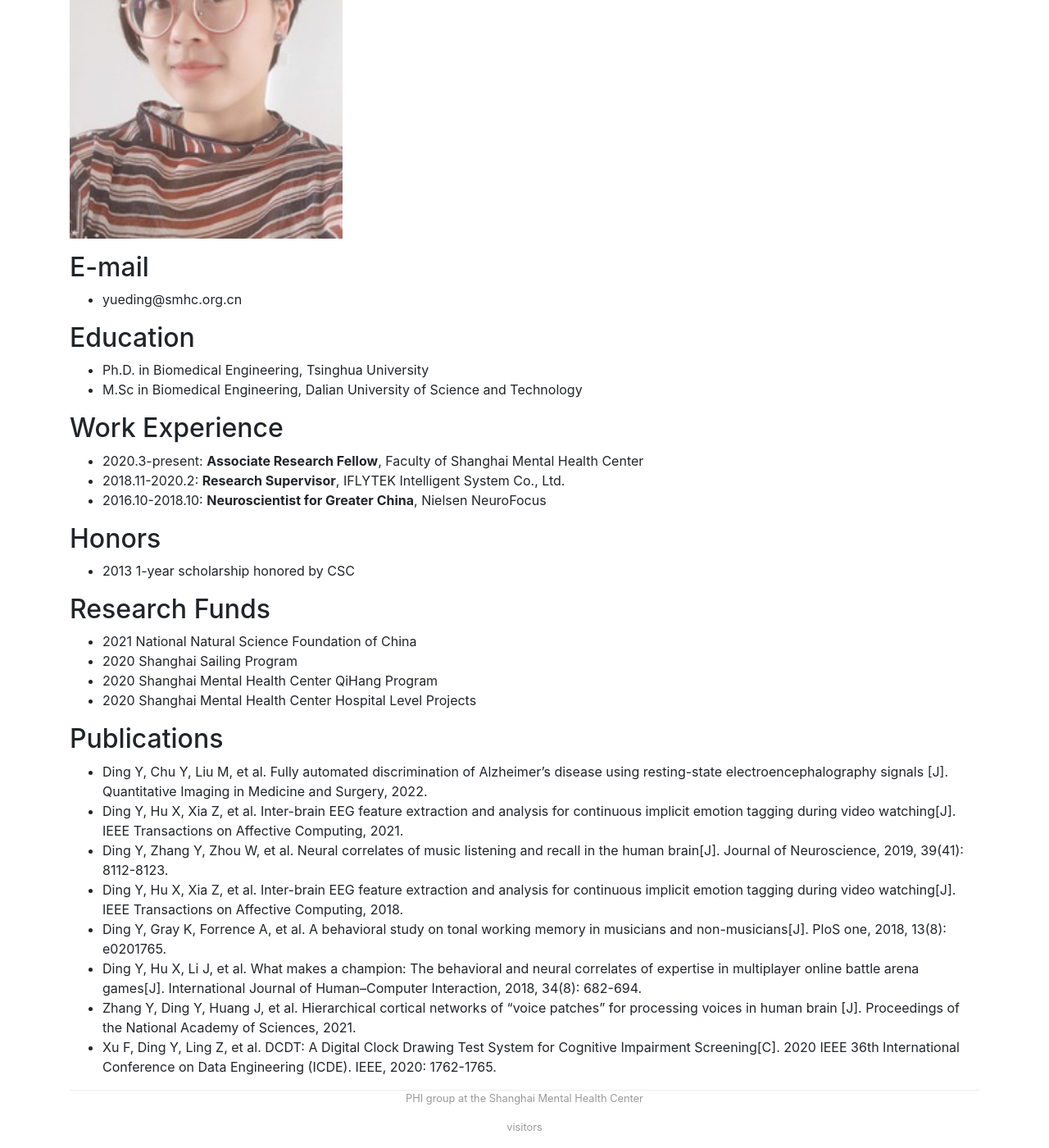
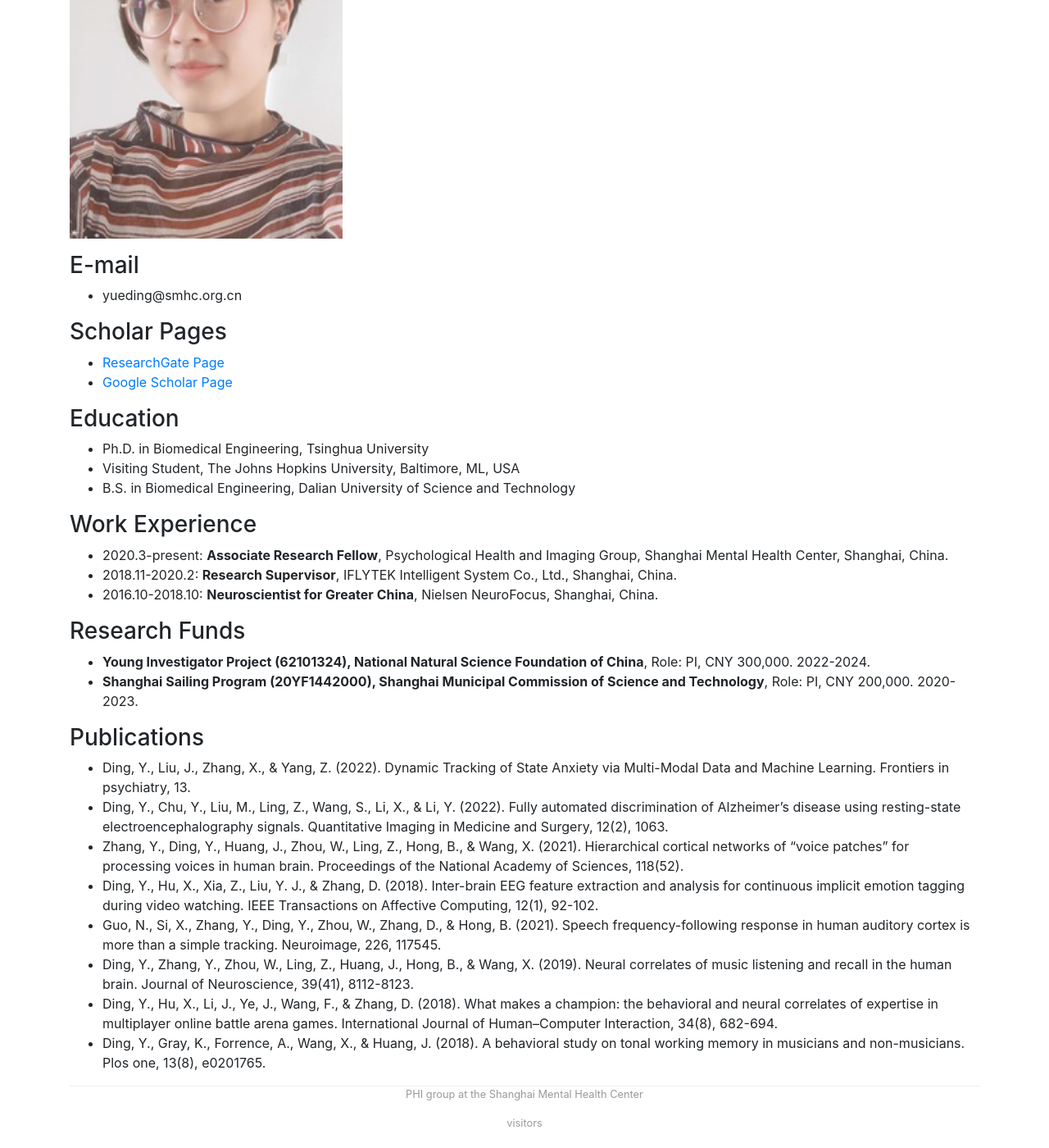
Before and after one commit to PHI-group/phi-group.github.io, a Jekyll site: the page built from scholarpages/dingy.md, in a window 1280 px wide and 1400 px high, scrolled down 326 px. Shown: the whole window at 82% size. Built offline with Jekyll 4.4.1, drawn with Linux system fonts in a browser that asks for light colours; comment, search, counter and statistics services are not loaded.

Commit message:
updated ding yue page

```diff
--- a/scholarpages/dingy.md
+++ b/scholarpages/dingy.md
@@ -6,42 +6,39 @@ title: Yue Ding Ph.D
 <p align="left"><img style="width:30%" src="/img/scholarpages_people/dingy.jpeg"></p>
 
 
-## E-mail
+### E-mail
 
 - yueding@smhc.org.cn
 
-## Education
+### Scholar Pages
+- [ResearchGate Page](https://www.researchgate.net/profile/Yue-Ding-14)
+- [Google Scholar Page](https://scholar.google.com/citations?user=dxGB4PkAAAAJ&hl=en)
+
+
+### Education
 
 - Ph.D. in Biomedical Engineering, Tsinghua University
-- M.Sc in Biomedical Engineering, Dalian University of Science and Technology
+- Visiting Student, The Johns Hopkins University, Baltimore, ML, USA
+- B.S. in Biomedical Engineering, Dalian University of Science and Technology
 
-## Work Experience
+### Work Experience
 
-- 2020.3-present: **Associate Research Fellow**, Faculty of Shanghai Mental Health Center
-- 2018.11-2020.2: **Research Supervisor**, IFLYTEK Intelligent System Co., Ltd.
-- 2016.10-2018.10: **Neuroscientist for Greater China**, Nielsen NeuroFocus
+- 2020.3-present: **Associate Research Fellow**, Psychological Health and Imaging Group, Shanghai Mental Health Center, Shanghai, China.
+- 2018.11-2020.2: **Research Supervisor**, IFLYTEK Intelligent System Co., Ltd., Shanghai, China.
+- 2016.10-2018.10: **Neuroscientist for Greater China**, Nielsen NeuroFocus, Shanghai, China.
 
+### Research Funds
 
-## Honors
+- **Young Investigator Project (62101324), National Natural Science Foundation of China**, Role: PI, CNY 300,000. 2022-2024.
+- **Shanghai Sailing Program (20YF1442000), Shanghai Municipal Commission of Science and Technology**, Role: PI, CNY 200,000. 2020-2023.
 
-- 2013 1-year scholarship honored by CSC
+### Publications
 
-
-## Research Funds
-
-- 2021 National Natural Science Foundation of China
-- 2020 Shanghai Sailing Program
-- 2020 Shanghai Mental Health Center QiHang Program
-- 2020 Shanghai Mental Health Center Hospital Level Projects
-
-
-## Publications
-
-- Ding Y, Chu Y, Liu M, et al. Fully automated discrimination of Alzheimer’s disease using resting-state electroencephalography signals [J]. Quantitative Imaging in Medicine and Surgery, 2022.
-- Ding Y, Hu X, Xia Z, et al. Inter-brain EEG feature extraction and analysis for continuous implicit emotion tagging during video watching[J]. IEEE Transactions on Affective Computing, 2021.
-- Ding Y, Zhang Y, Zhou W, et al. Neural correlates of music listening and recall in the human brain[J]. Journal of Neuroscience, 2019, 39(41): 8112-8123.
-- Ding Y, Hu X, Xia Z, et al. Inter-brain EEG feature extraction and analysis for continuous implicit emotion tagging during video watching[J]. IEEE Transactions on Affective Computing, 2018.
-- Ding Y, Gray K, Forrence A, et al. A behavioral study on tonal working memory in musicians and non-musicians[J]. PloS one, 2018, 13(8): e0201765.
-- Ding Y, Hu X, Li J, et al. What makes a champion: The behavioral and neural correlates of expertise in multiplayer online battle arena games[J]. International Journal of Human–Computer Interaction, 2018, 34(8): 682-694.
-- Zhang Y, Ding Y, Huang J, et al. Hierarchical cortical networks of “voice patches” for processing voices in human brain [J]. Proceedings of the National Academy of Sciences, 2021.
-- Xu F, Ding Y, Ling Z, et al. DCDT: A Digital Clock Drawing Test System for Cognitive Impairment Screening[C]. 2020 IEEE 36th International Conference on Data Engineering (ICDE). IEEE, 2020: 1762-1765.
+- Ding, Y., Liu, J., Zhang, X., & Yang, Z. (2022). Dynamic Tracking of State Anxiety via Multi-Modal Data and Machine Learning. Frontiers in psychiatry, 13.
+- Ding, Y., Chu, Y., Liu, M., Ling, Z., Wang, S., Li, X., & Li, Y. (2022). Fully automated discrimination of Alzheimer’s disease using resting-state electroencephalography signals. Quantitative Imaging in Medicine and Surgery, 12(2), 1063.
+- Zhang, Y., Ding, Y., Huang, J., Zhou, W., Ling, Z., Hong, B., & Wang, X. (2021). Hierarchical cortical networks of “voice patches” for processing voices in human brain. Proceedings of the National Academy of Sciences, 118(52).
+- Ding, Y., Hu, X., Xia, Z., Liu, Y. J., & Zhang, D. (2018). Inter-brain EEG feature extraction and analysis for continuous implicit emotion tagging during video watching. IEEE Transactions on Affective Computing, 12(1), 92-102.
+- Guo, N., Si, X., Zhang, Y., Ding, Y., Zhou, W., Zhang, D., & Hong, B. (2021). Speech frequency-following response in human auditory cortex is more than a simple tracking. Neuroimage, 226, 117545.
+- Ding, Y., Zhang, Y., Zhou, W., Ling, Z., Huang, J., Hong, B., & Wang, X. (2019). Neural correlates of music listening and recall in the human brain. Journal of Neuroscience, 39(41), 8112-8123.
+- Ding, Y., Hu, X., Li, J., Ye, J., Wang, F., & Zhang, D. (2018). What makes a champion: the behavioral and neural correlates of expertise in multiplayer online battle arena games. International Journal of Human–Computer Interaction, 34(8), 682-694.
+- Ding, Y., Gray, K., Forrence, A., Wang, X., & Huang, J. (2018). A behavioral study on tonal working memory in musicians and non-musicians. Plos one, 13(8), e0201765.
```
